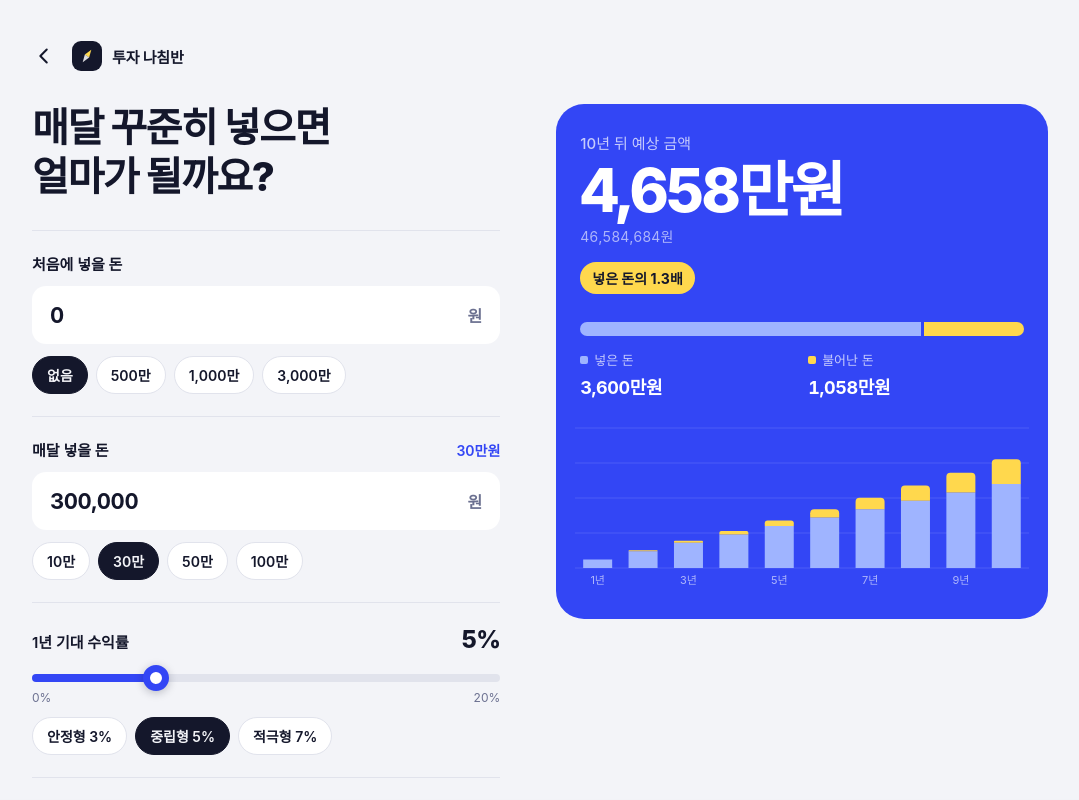
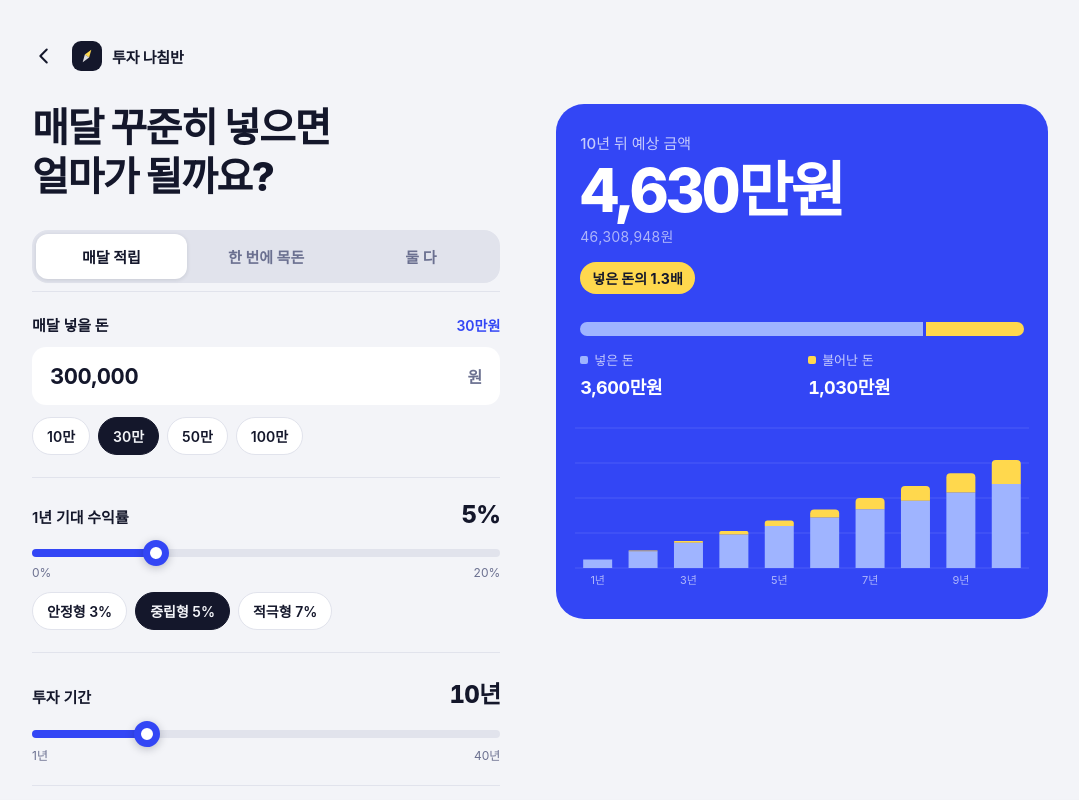
Before and after one commit to seowuk/adventure-design-20234287-invest-compass, a React (Vite) app: page / in a window 1280 px wide. Both pictures are taken after a click on the button "진단 없이 복리 계산기만 써볼래요". Shown: the top 800 px of the page, without its empty margins (100-1179 px from the left). Built offline with nearby package versions, Linux system fonts and the light colour scheme; a web font is replaced by a local one.

Commit message:
사용자 테스트 1차 반영: 계산식 수정, 투자 방식 선택, 계산 설명, 적극형 문구, 추천 도서 추가

```diff
--- a/src/data/recommendations.js
+++ b/src/data/recommendations.js
@@ -20,6 +20,28 @@ export const LEVELS = {
 }
 
 export const BOOKS = [
+  {
+    title: '돈의 속성',
+    author: '김승호',
+    level: 'intro',
+    why: '돈을 어떻게 대하고 모으고 지켜야 하는지, 투자 전에 갖춰야 할 태도를 짧은 글로 쉽게 풀어줘요.',
+    tags: ['마음가짐', '돈 관리'],
+  },
+  // ⚠ 아래 두 권은 저자·내용 미확인. 서점에서 확인 후 author와 why를 채우고 level을 조정할 것
+  {
+    title: '부의 속성',
+    author: '',
+    level: 'intro',
+    why: '부를 쌓는 원리와 태도를 다룬 책이에요.',
+    tags: ['마음가짐'],
+  },
+  {
+    title: '부의 갈림길',
+    author: '',
+    level: 'deeper',
+    why: '부가 갈리는 선택과 흐름을 다룬 책이에요.',
+    tags: ['투자 원리'],
+  },
   {
     title: '돈의 심리학',
     author: '모건 하우절',
@@ -66,7 +88,7 @@ export const BOOKS = [
 
 // 서점 검색 링크 (판매 링크가 아니라 검색 결과로 보낸다)
 export function bookSearchUrl(book) {
-  const q = encodeURIComponent(`${book.title} ${book.author}`)
+  const q = encodeURIComponent(book.author ? `${book.title} ${book.author}` : book.title)
   return `https://www.aladin.co.kr/search/wsearchresult.aspx?SearchTarget=Book&SearchWord=${q}`
 }
 
--- a/src/data/results.jsx
+++ b/src/data/results.jsx
@@ -32,12 +32,12 @@ export const TYPES = {
     name: '적극형',
     rate: 7,
     headline: '변동을 감수하고 더 큰 수익을 노리는 편이에요.',
-    body: '다만 "감수할 수 있다"와 "실제로 겪어봤다"는 달라요. 실제 하락장을 지나본 적이 없다면 생각보다 힘들 수 있다는 점은 기억해 두세요.',
+    body: '개별 주식이나 코인에 관심이 가는 것도 자연스러워요. 다만 "감수할 수 있다"와 "실제로 겪어봤다"는 달라요. 크게 떨어지는 걸 지나본 적이 없다면 생각보다 힘들 수 있어요.',
     steps: [
-      '주식형 ETF 비중을 높게 가져가되, 한 곳에 몰지 마세요',
-      '개별 종목보다 지수 추종 ETF로 시작해 경험을 쌓아보세요',
+      '대부분은 지수 추종 ETF로 중심을 잡으세요. 이게 흔들리지 않는 바탕(핵심)이 돼요',
+      '개별 주식이나 코인에 관심이 간다면 일부만 따로 두세요(위성). 이렇게 나누는 걸 핵심·위성 전략이라고 해요',
+      '코인은 가격 변동이 매우 크고 예금자보호도 되지 않아요. 전부 잃어도 생활에 지장 없는 금액만 두세요',
       '높은 수익률을 내세우는 상품일수록 손실 폭도 크다는 점을 확인하세요',
-      '투자 기간이 길수록 이 성향이 유리하게 작용해요',
     ],
   },
 }
@@ -62,6 +62,9 @@ export const CAP_TEXT = {
     '비상금이 준비되어 있어요',
   ],
 }
+
+export const EXPERIENCED =
+  '이미 직접 투자해보셨다면, 이 결과는 지금 투자하는 방식이 내 여건에 맞는지 점검하는 용도로 써보세요. 특히 비상금과 돈을 쓸 시점을 한 번 더 확인해보세요.'
 
 export const UNTESTED =
   '실제로 크게 떨어지는 걸 겪어본 적이 없다면, 지금 답과 실제 반응이 다를 수 있어요. 처음에는 적은 금액으로 시작해 내 반응을 확인해보세요.'
--- a/src/screens/Calculator.css
+++ b/src/screens/Calculator.css
@@ -335,3 +335,51 @@
   color: var(--sun);
   font-variant-numeric: tabular-nums;
 }
+
+/* 투자 방식 선택: 매달 적립 / 한 번에 목돈 / 둘 다 */
+.mode {
+  display: grid;
+  grid-template-columns: repeat(3, 1fr);
+  gap: 4px;
+  margin: 0 0 8px;
+  padding: 4px;
+  border-radius: 16px;
+  background: var(--line);
+}
+
+.mode-btn {
+  padding: 12px 8px;
+  border: 0;
+  border-radius: 12px;
+  background: transparent;
+  font-size: 15px;
+  font-weight: 700;
+  color: var(--muted);
+  cursor: pointer;
+  transition: background 0.15s, color 0.15s;
+}
+
+.mode-btn:hover {
+  color: var(--ink);
+}
+
+.mode-btn:focus-visible {
+  outline: 2px solid var(--cobalt);
+  outline-offset: 2px;
+}
+
+.mode-btn[aria-pressed='true'] {
+  background: var(--surface);
+  color: var(--ink);
+  box-shadow: 0 1px 4px rgba(20, 23, 43, 0.12);
+}
+
+/* 계산 설명 */
+.how {
+  max-width: 640px;
+  margin-top: 32px;
+}
+
+.how strong {
+  color: var(--ink);
+}
--- a/src/screens/Calculator.jsx
+++ b/src/screens/Calculator.jsx
@@ -8,6 +8,7 @@ import {
   ResponsiveContainer,
 } from 'recharts'
 import TopBar from '../components/TopBar'
+import Why from '../components/Why'
 import './Calculator.css'
 
 // 입력 상한 (03 기능명세서 8장)
@@ -16,23 +17,38 @@ const LIMITS = {
   monthly: 10_000_000,
 }
 
-const INITIAL_PRESETS = [0, 5_000_000, 10_000_000, 30_000_000]
+const INITIAL_PRESETS = [5_000_000, 10_000_000, 30_000_000, 50_000_000]
 const MONTHLY_PRESETS = [100_000, 300_000, 500_000, 1_000_000]
+// 투자 방식 (피드백 반영: 목돈과 적립을 구분)
+const MODES = [
+  { key: 'monthly', label: '매달 적립', title: ['매달 꾸준히 넣으면', '얼마가 될까요?'] },
+  { key: 'lump', label: '한 번에 목돈', title: ['목돈을 넣어두면', '얼마가 될까요?'] },
+  { key: 'both', label: '둘 다', title: ['목돈에 매달 더하면', '얼마가 될까요?'] },
+]
+
 const RATE_PRESETS = [
   { label: '안정형', value: 3 },
   { label: '중립형', value: 5 },
   { label: '적극형', value: 7 },
 ]
 
-// 월 복리 적립식 미래가치 (03 기능명세서 8장)
+// 적립식·거치식 미래가치 (03 기능명세서 8장, v1.2)
+// "연 5%"는 1년이 지나면 정확히 5% 불어난다는 뜻으로 계산한다.
+// 매달 수익률 = (1 + 연수익률)^(1/12) - 1  → 12번 쌓이면 정확히 연수익률이 된다.
+// (예전처럼 연수익률/12를 쓰면 1년에 5.12%가 불어나 결과가 부풀려진다)
+function monthlyRate(annualRate) {
+  return Math.pow(1 + annualRate / 100, 1 / 12) - 1
+}
+
 function calculate(initial, monthly, annualRate, years) {
   const n = years * 12
-  const r = annualRate / 100 / 12
+  const r = monthlyRate(annualRate)
 
   if (r === 0) {
     return initial + monthly * n
   }
   const growth = Math.pow(1 + r, n)
+  // 목돈은 처음부터 n개월 동안, 매달 넣는 돈은 넣은 달부터 남은 기간 동안 불어난다
   return initial * growth + monthly * ((growth - 1) / r)
 }
 
@@ -210,16 +226,57 @@ function SliderField({ id, label, display, value, min, max, step, onChange, scal
   )
 }
 
+// "어떻게 계산했나요?" — 입력한 숫자로 계산 과정을 보여준다
+function HowCalculated({ lump, perMonth, rate, years }) {
+  const factor = 1 + rate / 100
+  const lumpGrowth = Math.pow(factor, years)
+  return (
+    <div className="how">
+      <Why title="어떻게 계산했나요?">
+        <p>
+          연 {rate}%는 <strong>1년이 지나면 {rate}% 불어난다</strong>는 뜻으로 계산해요. 매달
+          조금씩 불어나고, 12달을 채우면 정확히 {rate}%가 돼요.
+        </p>
+        {lump > 0 && (
+          <p>
+            <strong>목돈 {koreanUnit(lump)}</strong>은 1년마다 ×{factor.toFixed(2)}씩 불어나요.
+            {years}년이면 ×{lumpGrowth.toFixed(2)}배, 약 {koreanUnit(lump * lumpGrowth)}이 돼요.
+          </p>
+        )}
+        {perMonth > 0 && (
+          <p>
+            <strong>매달 넣는 {koreanUnit(perMonth)}</strong>은 넣은 달부터 남은 기간만큼
+            불어나요. 첫 달 돈은 거의 {years}년 내내 굴러가고, 마지막 달 돈은 거의 굴러가지
+            못해요.
+          </p>
+        )}
+        <p>
+          <strong>목돈도 복리가 붙어요.</strong> 복리는 불어난 돈에 다시 수익이 붙는 거라,
+          한 번 넣고 그대로 두면 복리 효과를 처음부터 온전히 받아요. 같은 금액이라면 한 번에
+          넣는 쪽이 더 많이 불어나고, 목돈이 없어도 바로 시작할 수 있다는 게 적립식의 장점이에요.
+        </p>
+        <p>세금과 수수료는 빼지 않았어요. 실제로 받는 돈은 이보다 조금 적어요.</p>
+      </Why>
+    </div>
+  )
+}
+
 export default function Calculator({ initialRate = 5, onBack }) {
-  const [initial, setInitial] = useState(0)
+  const [mode, setMode] = useState('monthly')
+  const [initial, setInitial] = useState(10_000_000)
   const [monthly, setMonthly] = useState(300_000)
   const [rate, setRate] = useState(initialRate)
   const [years, setYears] = useState(10)
 
-  const total = calculate(initial, monthly, rate, years)
-  const principal = initial + monthly * years * 12
+  // 고른 방식에 해당하는 금액만 계산에 넣는다
+  const lump = mode === 'monthly' ? 0 : initial
+  const perMonth = mode === 'lump' ? 0 : monthly
+
+  const total = calculate(lump, perMonth, rate, years)
+  const principal = lump + perMonth * years * 12
   const profit = Math.max(0, total - principal)
-  const data = yearlyData(initial, monthly, rate, years)
+  const data = yearlyData(lump, perMonth, rate, years)
+  const modeInfo = MODES.find((m) => m.key === mode)
   const principalShare = total > 0 ? (principal / total) * 100 : 100
   const multiple = principal > 0 ? total / principal : 0
 
@@ -234,20 +291,37 @@ export default function Calculator({ initialRate = 5, onBack }) {
       <div className="layout">
         <section className="controls" aria-labelledby="calc-title">
           <h1 id="calc-title">
-            매달 꾸준히 넣으면
+            {modeInfo.title[0]}
             <br />
-            얼마가 될까요?
+            {modeInfo.title[1]}
           </h1>
 
+          <div className="mode" role="group" aria-label="투자 방식">
+            {MODES.map((m) => (
+              <button
+                key={m.key}
+                type="button"
+                className="mode-btn"
+                aria-pressed={mode === m.key}
+                onClick={() => setMode(m.key)}
+              >
+                {m.label}
+              </button>
+            ))}
+          </div>
+
+          {mode !== 'monthly' && (
             <MoneyField
               id="initial"
-            label="처음에 넣을 돈"
+              label="한 번에 넣을 목돈"
               value={initial}
               onChange={setInitial}
               presets={INITIAL_PRESETS}
               max={LIMITS.initial}
             />
+          )}
 
+          {mode !== 'lump' && (
             <MoneyField
               id="monthly"
               label="매달 넣을 돈"
@@ -256,6 +330,7 @@ export default function Calculator({ initialRate = 5, onBack }) {
               presets={MONTHLY_PRESETS}
               max={LIMITS.monthly}
             />
+          )}
 
           <SliderField
             id="rate"
@@ -357,6 +432,8 @@ export default function Calculator({ initialRate = 5, onBack }) {
         </section>
       </div>
 
+      <HowCalculated lump={lump} perMonth={perMonth} rate={rate} years={years} />
+
       <p className="disclaimer">
         이 숫자는 예시이며 보장된 수익률이 아닙니다. 세금과 수수료는 반영하지 않았습니다.
         본 서비스는 교육 목적의 참고 자료이며 투자 자문이 아닙니다.
--- a/src/screens/Learn.jsx
+++ b/src/screens/Learn.jsx
@@ -62,7 +62,7 @@ export default function Learn({ exp, onBack }) {
           {books.map((b) => (
             <article key={b.title} className="card">
               <h3>{b.title}</h3>
-              <p className="card-sub">{b.author}</p>
+              {b.author && <p className="card-sub">{b.author}</p>}
               <p className="card-why">{b.why}</p>
               <Tags tags={b.tags} />
               <a className="card-link" href={bookSearchUrl(b)} target="_blank" rel="noreferrer">
--- a/src/screens/Result.jsx
+++ b/src/screens/Result.jsx
@@ -4,6 +4,7 @@ import Why from '../components/Why'
 import { diagnose } from '../lib/diagnosis'
 import {
   CAP_TEXT,
+  EXPERIENCED,
   HOW_IT_WORKS,
   MISMATCH,
   TYPES,
@@ -112,6 +113,7 @@ export default function Result({
 
       {!picked && d.mismatch && <p className="note">{MISMATCH}</p>}
       {!picked && d.untested && <p className="note">{UNTESTED}</p>}
+      {!picked && d.exp === 4 && <p className="note">{EXPERIENCED}</p>}
 
       <section className="steps">
         <h2>어떻게 시작하면 좋을까</h2>
```
Lines whose indentation alone changed are shown as unchanged.
